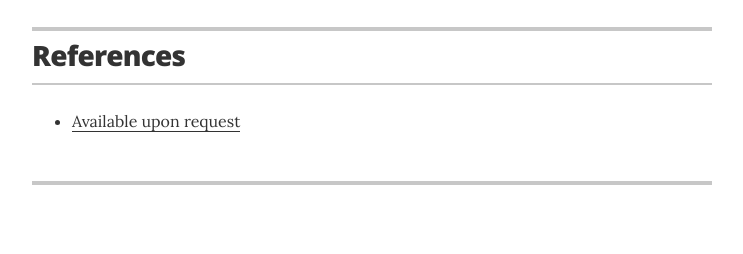
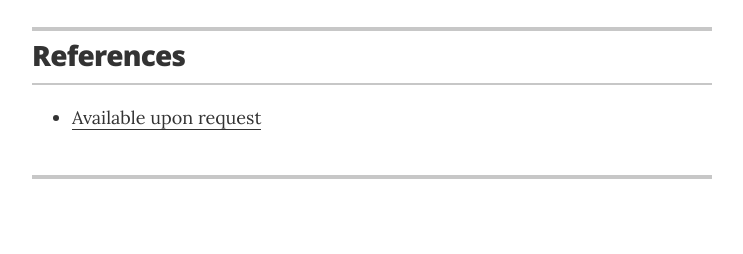
Before and after one commit to Tasnuba-s/resume, a Jekyll site: the page built from index.html, in a window 1280 px wide. Shown: the part 4074-4328 px from the top of the page, without its empty margins (268-1011 px from the left). Built offline with Jekyll 4.4.1, drawn with Linux system fonts in a browser that asks for light colours.

Commit message:
Update resume.html

```diff
--- a/_layouts/resume.html
+++ b/_layouts/resume.html
@@ -206,7 +206,7 @@
         </header>
 
         <div class="resume-item">
-          <ul class="resume-item-list">
+          <ul class="resume-item-details">
             {% for link in site.data.links %}
             <li><a href={{ link.url }} itemprop="url">{{ link.description }}</a></li>
             {% endfor %}
```
